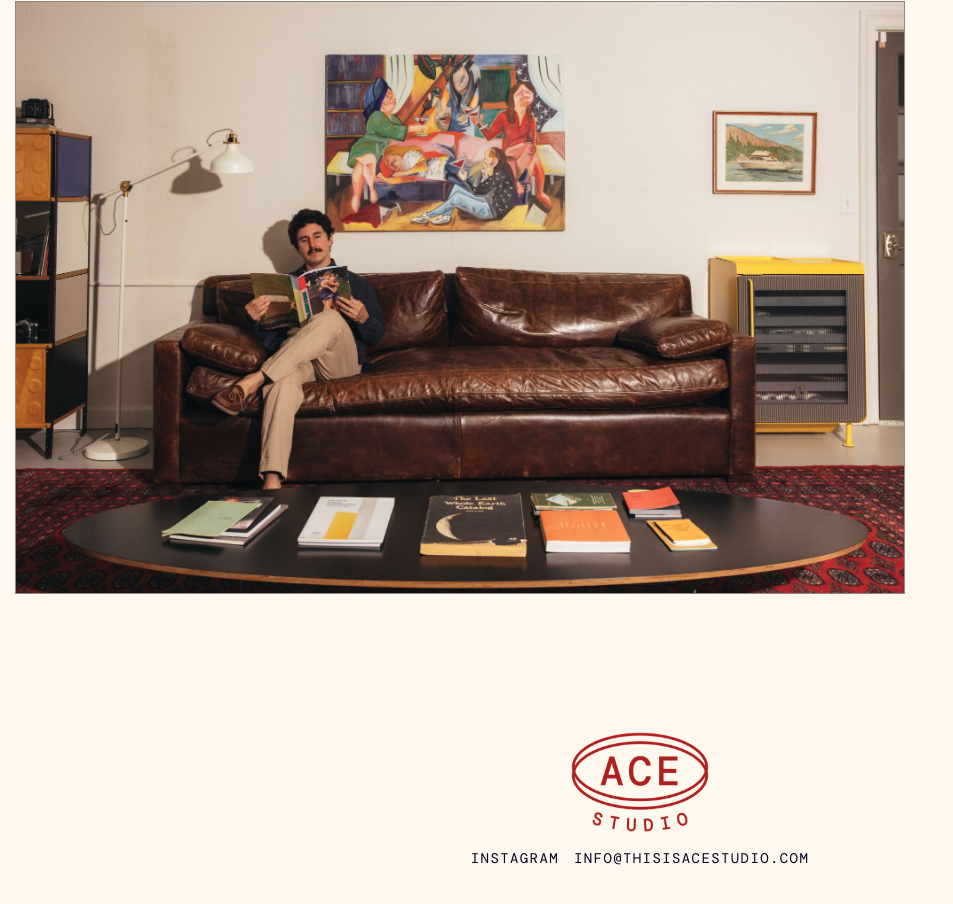
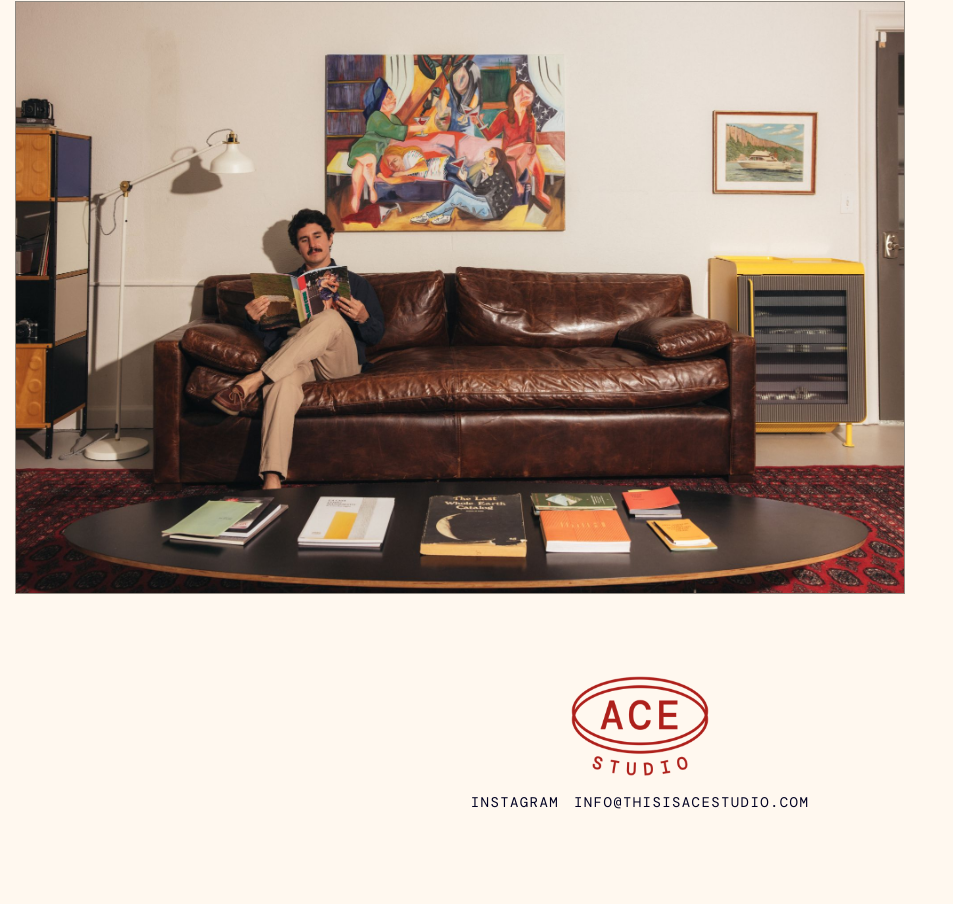
Before and after one commit to littlebluestem/AceStudio, a plain HTML site: page index.html in a window 1280 px wide. Shown: the part 1336-2240 px from the top of the page, without its empty margins (0-953 px from the left). Drawn offline with Linux system fonts and the light colour scheme.

Commit message:
Center the footer: equal space above the logo and below the links
Co-Authored-By: Claude Sonnet 5.5 <noreply@anthropic.com>

```diff
--- a/index.html
+++ b/index.html
@@ -216,8 +216,9 @@ body{background:#FFF8EF;}
 .entry-info .form small{font-family:var(--mono);font-size:14px;letter-spacing:.1em;text-transform:uppercase;color:var(--ink-3);}
 
 /* ---- footer ---- */
+.entry-info > [data-panel] > :last-child{margin-bottom:0;}
 footer{
-  padding:clamp(32px,5vw,56px) var(--pad) clamp(40px,6vw,64px);
+  padding:0 var(--pad) var(--bay);
   text-align:center;
 }
 .footer-wordmark img{display:block;width:138px;height:auto;margin:0 auto var(--pad);}
```
